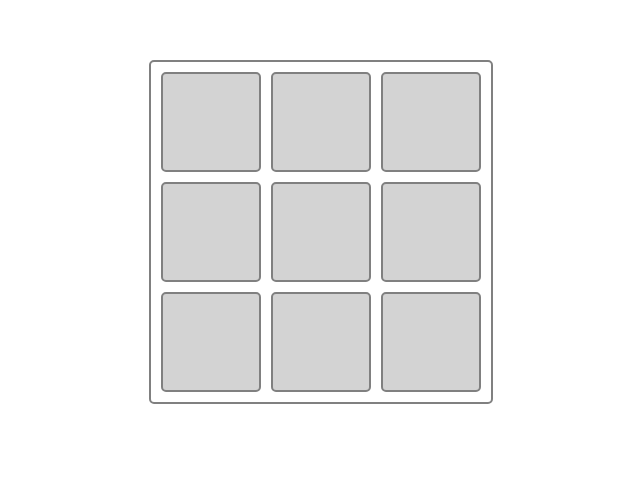
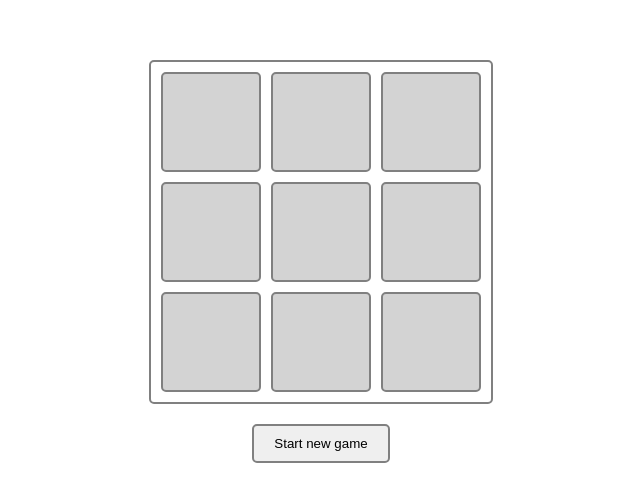
Before and after one commit to ewa-ilnicka/tictactoe, a plain HTML site: page index.html in a window 1280 px wide. Shown: the part 140-642 px from the top of the page, without its empty margins (319-959 px from the left). Drawn offline with Linux system fonts and the light colour scheme.

Commit message:
Added button for new game

```diff
--- a/index.html
+++ b/index.html
@@ -21,6 +21,7 @@
             <div class="board__item"></div>
             <div class="board__item"></div>
         </div>
+        <button class="reset-button">Start new game</button>
     </div>
 </body>
 
--- a/style.css
+++ b/style.css
@@ -31,3 +31,10 @@ body {
     border-radius: 5px;
     border: 2px solid gray;
 }
+
+.reset-button {
+    margin-top: 20px;
+    padding: 10px 20px;
+    border-radius: 5px;
+    border: 2px solid gray;
+}
```
